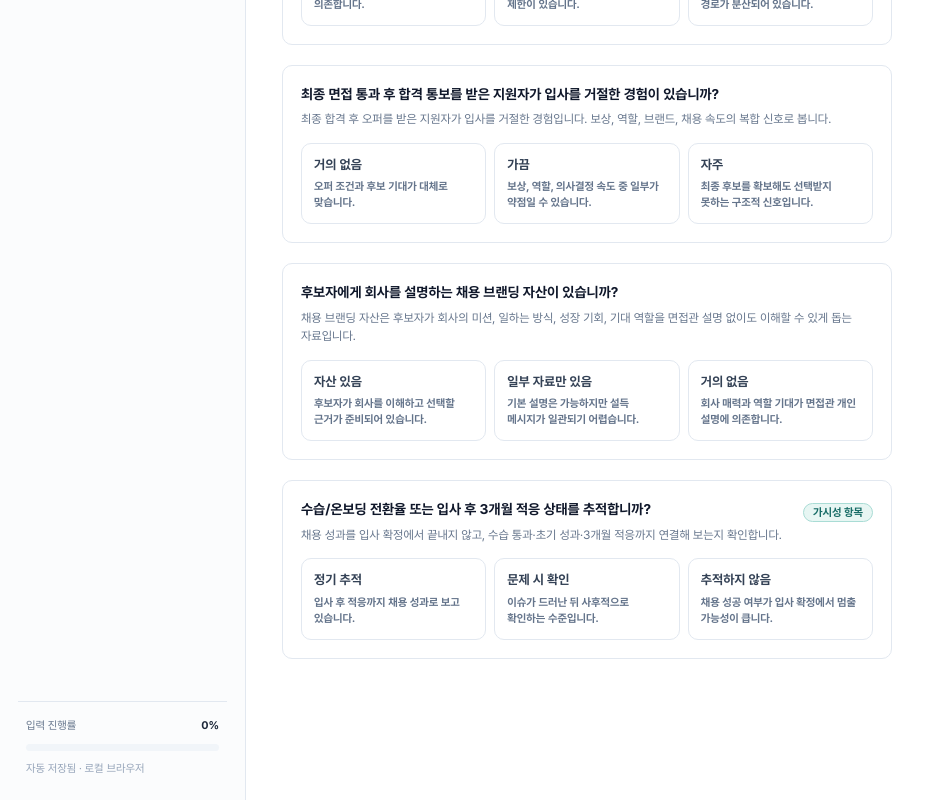
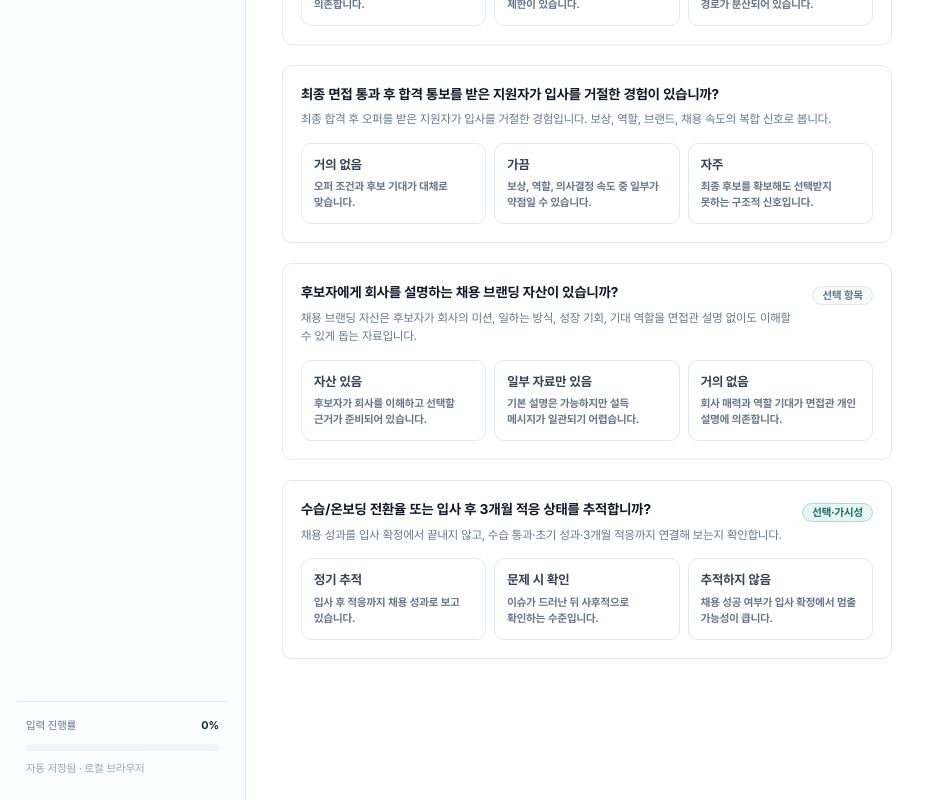
Before and after one commit to bang0879/transition_gap_public, a Next.js app in the folder frontend/: page /diagnose/workforce in a window 1280 px wide. Shown: the part 2040-2840 px from the top of the page, without its empty margins (0-929 px from the left). Built offline with nearby package versions, Linux system fonts and the light colour scheme; no server answers.

Commit message:
fix: mark workforce follow-up questions optional

```diff
--- a/frontend/app/diagnose/workforce/page.tsx
+++ b/frontend/app/diagnose/workforce/page.tsx
@@ -184,10 +184,10 @@ export default function WorkforcePage() {
           <QuestionBlock title="최종 면접 통과 후 합격 통보를 받은 지원자가 입사를 거절한 경험이 있습니까?" help={QUESTION_HELP["2-2-3"]}>
             <OptionGrid options={options["2-2-3"]} value={responses["2-2-3"] as string | undefined} onChange={(value) => setResponse("2-2-3", value)} columns={3} />
           </QuestionBlock>
-          <QuestionBlock title="후보자에게 회사를 설명하는 채용 브랜딩 자산이 있습니까?" help={QUESTION_HELP["2-2-4"]}>
+          <QuestionBlock title="후보자에게 회사를 설명하는 채용 브랜딩 자산이 있습니까?" help={QUESTION_HELP["2-2-4"]} badge={{ label: "선택 항목", variant: "slate" }}>
             <OptionGrid options={options["2-2-4"]} value={responses["2-2-4"] as string | undefined} onChange={(value) => setResponse("2-2-4", value)} columns={3} />
           </QuestionBlock>
-          <QuestionBlock title="수습/온보딩 전환율 또는 입사 후 3개월 적응 상태를 추적합니까?" help={QUESTION_HELP["2-2-5"]} badge={{ label: "가시성 항목", variant: "teal" }}>
+          <QuestionBlock title="수습/온보딩 전환율 또는 입사 후 3개월 적응 상태를 추적합니까?" help={QUESTION_HELP["2-2-5"]} badge={{ label: "선택·가시성", variant: "teal" }}>
             <OptionGrid options={options["2-2-5"]} value={responses["2-2-5"] as string | undefined} onChange={(value) => setResponse("2-2-5", value)} columns={3} />
           </QuestionBlock>
         </div>
```
